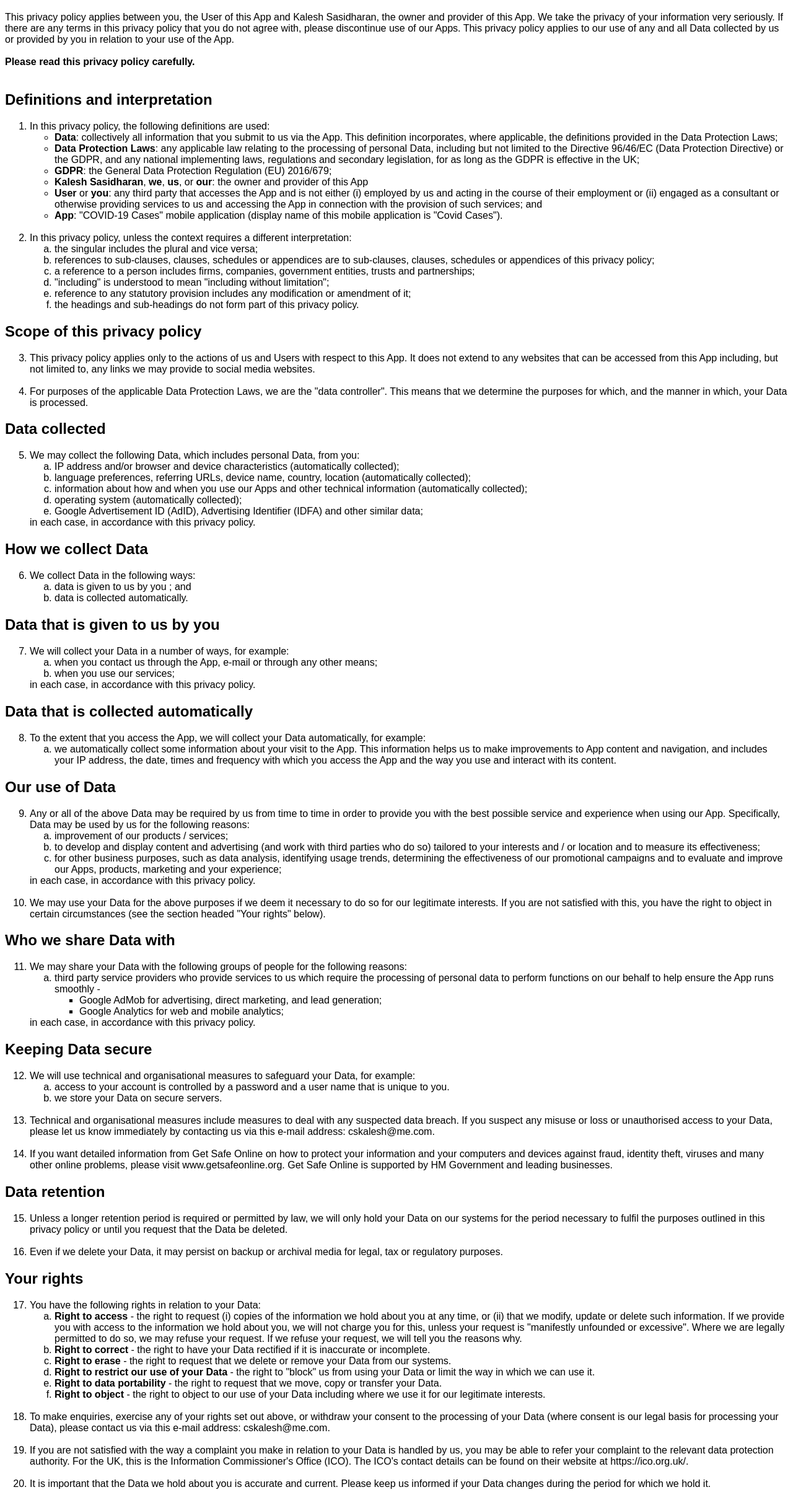
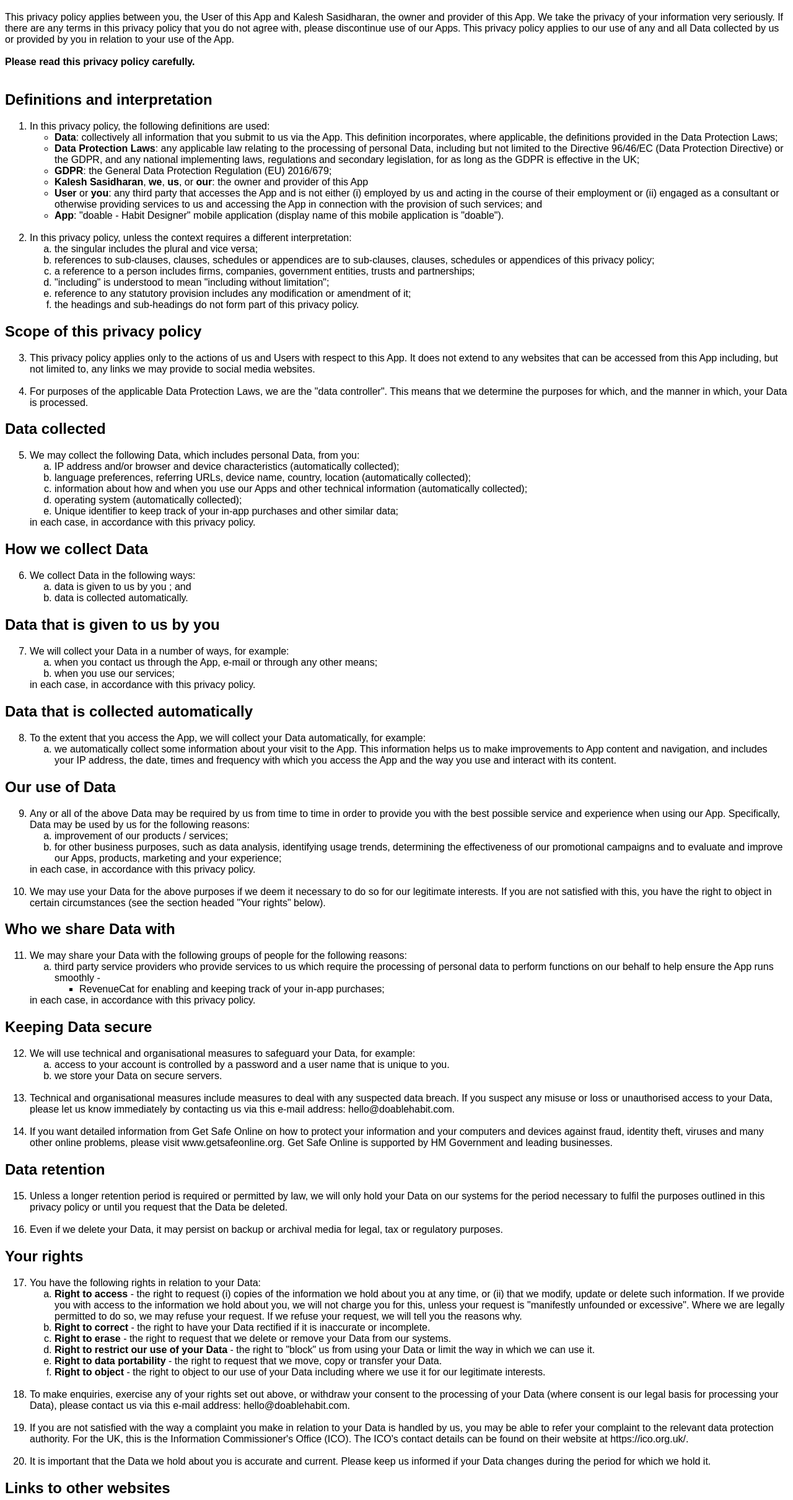
Before and after one commit to covid-19update/covid-19update.github.io, a plain HTML site: page index.html in a window 1280 px wide. Shown: the part 61-2481 px from the top of the page at 62% size. Drawn offline with Linux system fonts and the light colour scheme.

Commit message:
Update index.html

```diff
--- a/index.html
+++ b/index.html
@@ -20,7 +20,7 @@
 				<li><b>GDPR</b>: the General Data Protection Regulation (EU) 2016/679;</li>
 				<li><b>Kalesh Sasidharan</b>, <b>we</b>, <b>us</b>, or <b>our</b>: the owner and provider of this App</li>
 				<li><b>User</b> or <b>you</b>: any third party that accesses the App and is not either (i) employed by us and acting in the course of their employment or (ii) engaged as a consultant or otherwise providing services to us and accessing the App in connection with the provision of such services; and</li>
-				<li><b>App</b>: "COVID-19 Cases" mobile application (display name of this mobile application is "Covid Cases").</li>
+				<li><b>App</b>: "doable - Habit Designer" mobile application (display name of this mobile application is "doable").</li>
 			</ul><br>
 
 			<li>In this privacy policy, unless the context requires a different interpretation:</li>
@@ -48,7 +48,7 @@
 				<li>language preferences, referring URLs, device name, country, location (automatically collected);</li>
 				<li>information about how and when you use our Apps and other technical information (automatically collected);</li>
 				<li>operating system (automatically collected);</li>
-				<li>Google Advertisement ID (AdID), Advertising Identifier (IDFA) and other similar data;</li>
+				<li>Unique identifier to keep track of your in-app purchases and other similar data;</li>
 			</ol>
 			in each case, in accordance with this privacy policy.
 		</ol>
@@ -85,7 +85,6 @@
 			<li value = "9">Any or all of the above Data may be required by us from time to time in order to provide you with the best possible service and experience when using our App. Specifically, Data may be used by us for the following reasons:</li>
 			<ol type = "a">
 				<li>improvement of our products / services;</li>
-				<li>to develop and display content and advertising (and work with third parties who do so) tailored to your interests and / or location and to measure its effectiveness;</li>
 				<li>for other business purposes, such as data analysis, identifying usage trends, determining the effectiveness of our promotional campaigns and to evaluate and improve our Apps, products, marketing and your experience;</li>
 			</ol>
 			in each case, in accordance with this privacy policy.<br><br>
@@ -98,8 +97,7 @@
 			<ol type = "a">
 				<li>third party service providers who provide services to us which require the processing of personal data to perform functions on our behalf to help ensure the App runs smoothly -</li>
 				<ul>
-					<li>Google AdMob for advertising, direct marketing, and lead generation;</li>
-					<li>Google Analytics for web and mobile analytics;</li>
+					<li>RevenueCat for enabling and keeping track of your in-app purchases;</li>
 				</ul>
 			</ol>
 			in each case, in accordance with this privacy policy.
@@ -112,7 +110,7 @@
 				<li>access to your account is controlled by a password and a user name that is unique to you.</li>
 				<li>we store your Data on secure servers.</li>
 			</ol><br>
-			<li>Technical and organisational measures include measures to deal with any suspected data breach. If you suspect any misuse or loss or unauthorised access to your Data, please let us know immediately by contacting us via this e-mail address: cskalesh@me.com.</li><br>
+			<li>Technical and organisational measures include measures to deal with any suspected data breach. If you suspect any misuse or loss or unauthorised access to your Data, please let us know immediately by contacting us via this e-mail address: hello@doablehabit.com.</li><br>
 			<li>If you want detailed information from Get Safe Online on how to protect your information and your computers and devices against fraud, identity theft, viruses and many other online problems, please visit www.getsafeonline.org. Get Safe Online is supported by HM Government and leading businesses.</li>
 		</ol>
 
@@ -133,7 +131,7 @@
 				<li><b>Right to data portability</b> - the right to request that we move, copy or transfer your Data.</li>
 				<li><b>Right to object</b> - the right to object to our use of your Data including where we use it for our legitimate interests.</li>
 			</ol><br>
-			<li>To make enquiries, exercise any of your rights set out above, or withdraw your consent to the processing of your Data (where consent is our legal basis for processing your Data), please contact us via this e-mail address: cskalesh@me.com.</li><br>
+			<li>To make enquiries, exercise any of your rights set out above, or withdraw your consent to the processing of your Data (where consent is our legal basis for processing your Data), please contact us via this e-mail address: hello@doablehabit.com.</li><br>
 			<li>If you are not satisfied with the way a complaint you make in relation to your Data is handled by us, you may be able to refer your complaint to the relevant data protection authority. For the UK, this is the Information Commissioner's Office (ICO). The ICO's contact details can be found on their website at https://ico.org.uk/.</li><br>
 			<li>It is important that the Data we hold about you is accurate and current. Please keep us informed if your Data changes during the period for which we hold it.</li>
 		</ol>
@@ -162,10 +160,10 @@
 		<ol>
 			<li value = "29">We reserve the right to change this privacy policy as we may deem necessary from time to time or as may be required by law. Any changes will be immediately posted on the App and you are deemed to have accepted the terms of the privacy policy on your first use of the App following the alterations.</li>
 		</ol>
-		You may contact us by email at cskalesh@me.com.<br><br>
+		You may contact us by email at hello@doablehabit.com.<br><br>
 
-		<h2>16 June 2020<h2>
-		<h5>&#169; 2020 Kalesh Sasidharan. All rights reserved.</h5>
+		<h2>16 April 2021<h2>
+		<h5>&#169; 2021 Kalesh Sasidharan. All rights reserved.</h5>
 	</p>
 </body>
 </html>
```
